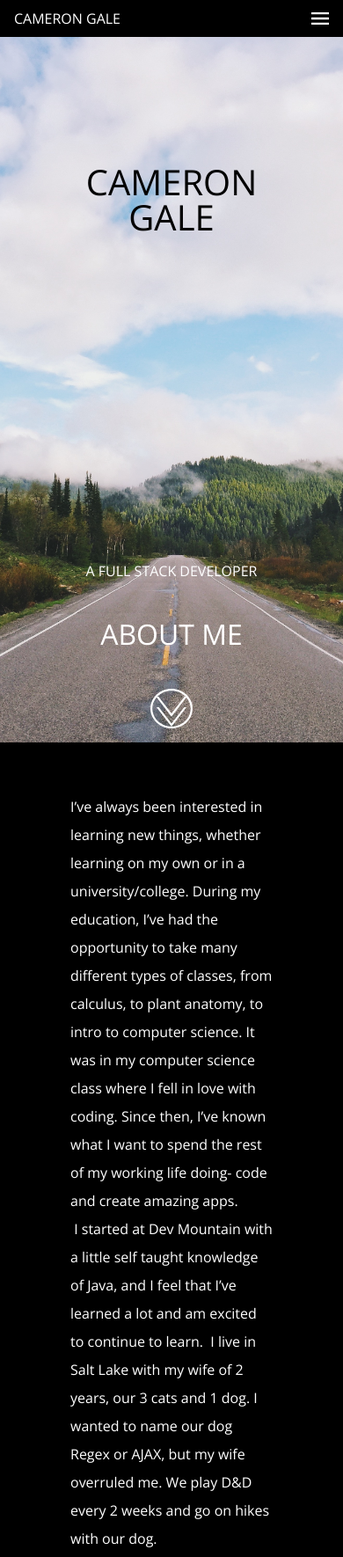
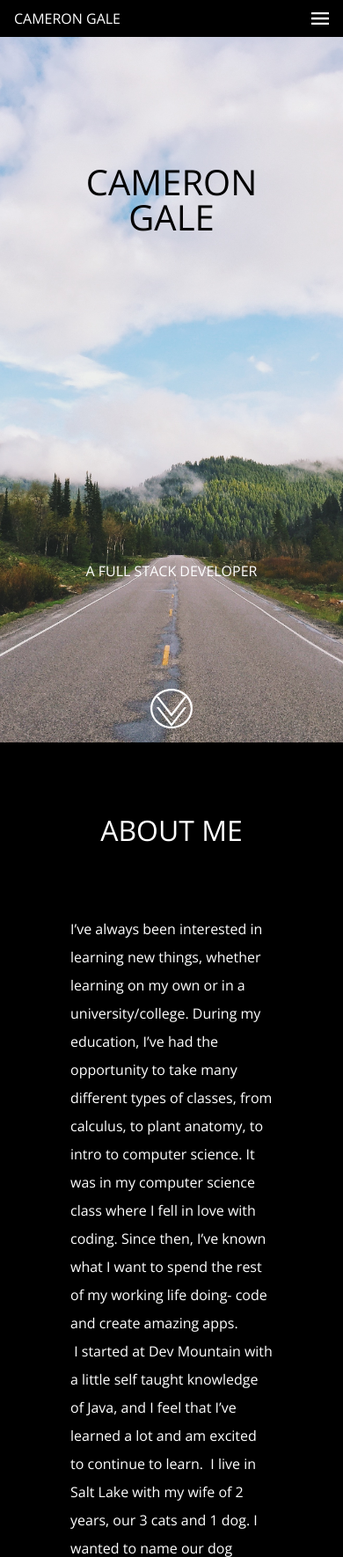
Before and after one commit to CameronEldonGale/portfolio, a PHP site: page /index.html in a window 390 px wide. Shown: the top 1770 px of the page at 88% size. Run offline with PHP 8.4, Linux system fonts and the light colour scheme.

Commit message:
fix mobile safari

```diff
--- a/styles/main.css
+++ b/styles/main.css
@@ -86,7 +86,6 @@ h1{
 }
 
 .about{
-  height: 150vh;
   background: black;
   color: white;
   display: flex;
@@ -103,8 +102,7 @@ h1{
   width: 10em;
 }
 .about h2{
-  margin-top: -10vh;
-  margin-bottom: 10vh;
+  margin-top: 10vh;
 }
 .about p{
   margin: 5em;
```
